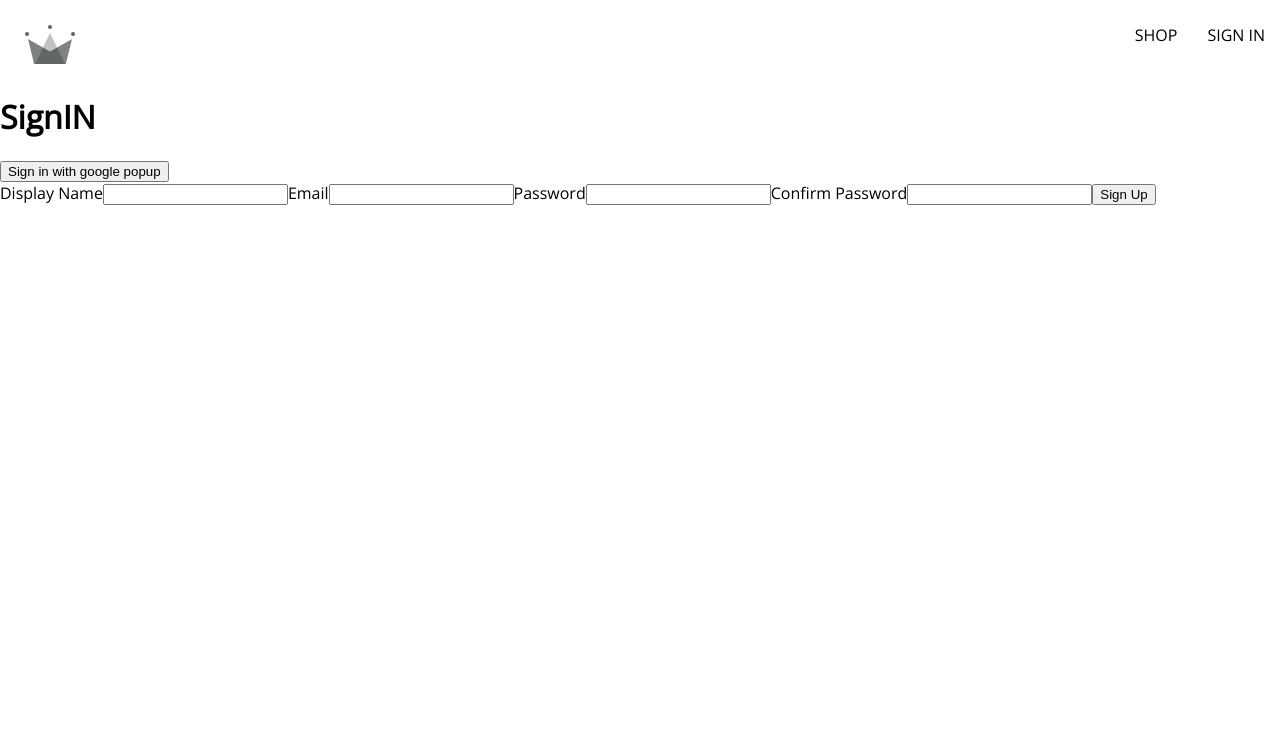
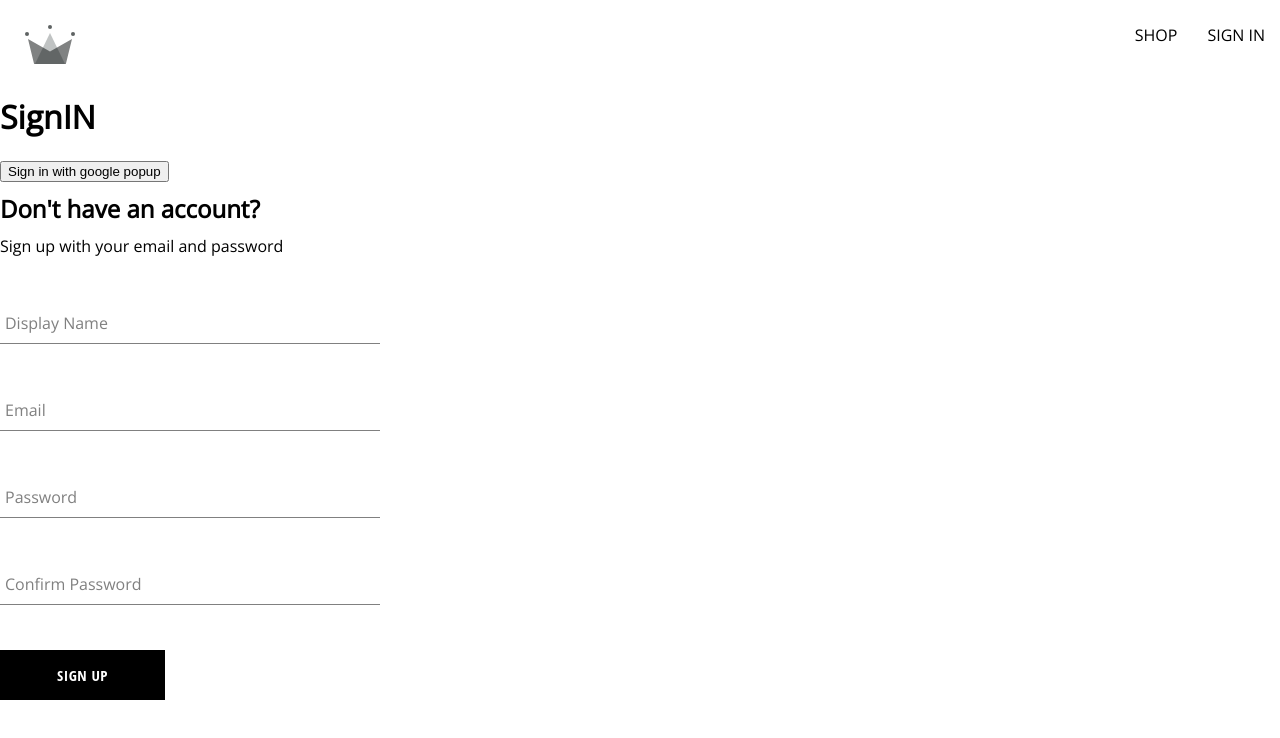
Before and after one commit to pbrearton94/crwn-clothing-2, a React (Create React App) app: page /sign-in in a window 1280 px wide. Shown: the top 738 px of the page. Built offline with nearby package versions, Linux system fonts and the light colour scheme.

Commit message:
Created sign up component, form input component, as well as the button component.

```diff
--- /dev/null
+++ b/src/components/button/button.component.jsx
@@ -0,0 +1,25 @@
+import React from "react";
+import "./button.styles.scss";
+
+const BUTTON_TYPE_CLASSES = {
+  google: "google-sign-in",
+  inverted: "inverted",
+};
+/**
+ *
+ * Default, inverted and google sign in buttons
+ *
+ * @param {children} children are the different types of buttons
+ * @returns
+ */
+const Button = ({ children, buttonType }) => {
+  return (
+    <>
+      <button className={`button-container ${BUTTON_TYPE_CLASSES}`}>
+        {children}
+      </button>
+    </>
+  );
+};
+
+export default Button;
--- /dev/null
+++ b/src/components/button/button.styles.scss
@@ -0,0 +1,46 @@
+.button-container {
+  min-width: 165px;
+  width: auto;
+  height: 50px;
+  letter-spacing: 0.5px;
+  line-height: 50px;
+  padding: 0 35px 0 35px;
+  font-size: 15px;
+  background-color: black;
+  color: white;
+  text-transform: uppercase;
+  font-family: "Open Sans Condensed";
+  font-weight: bolder;
+  border: none;
+  cursor: pointer;
+  display: flex;
+  justify-content: center;
+
+  &:hover {
+    background-color: white;
+    color: black;
+    border: 1px solid black;
+  }
+
+  &.google-sign-in {
+    background-color: #4285f4;
+    color: white;
+
+    &:hover {
+      background-color: #357ae8;
+      border: none;
+    }
+  }
+
+  &.inverted {
+    background-color: white;
+    color: black;
+    border: 1px solid black;
+
+    &:hover {
+      background-color: black;
+      color: white;
+      border: none;
+    }
+  }
+}
--- /dev/null
+++ b/src/components/form-input/form-input.component.jsx
@@ -0,0 +1,20 @@
+import "./form-input.styles.scss";
+
+const FormInput = ({ label, inputOptions }) => {
+  return (
+    <div className="group">
+      {label && (
+        <label
+          className={`${
+            inputOptions.value.length ? "shrink" : ""
+          } form-input-label`}
+        >
+          {label}
+        </label>
+      )}
+      <input className="form-input" {...inputOptions} />
+    </div>
+  );
+};
+
+export default FormInput;
--- /dev/null
+++ b/src/components/form-input/form-input.styles.scss
@@ -0,0 +1,54 @@
+$sub-color: grey;
+$main-color: black;
+
+@mixin shrinkLabel {
+  top: -14px;
+  font-size: 12px;
+  color: $main-color;
+}
+
+.group {
+  position: relative;
+  margin: 45px 0;
+
+  .form-input {
+    background: none;
+    background-color: white;
+    color: $sub-color;
+    font-size: 18px;
+    padding: 10px 10px 10px 5px;
+    display: block;
+    width: 100%;
+    border: none;
+    border-radius: 0;
+    border-bottom: 1px solid $sub-color;
+    margin: 25px 0;
+
+    &:focus {
+      outline: none;
+    }
+
+    &:focus ~ .form-input-label {
+      @include shrinkLabel();
+    }
+  }
+
+  input[type='password'] {
+    letter-spacing: 0.3em;
+  }
+
+  .form-input-label {
+    color: $sub-color;
+    font-size: 16px;
+    font-weight: normal;
+    position: absolute;
+    pointer-events: none;
+    left: 5px;
+    top: 10px;
+    transition: 300ms ease all;
+
+    &.shrink {
+      @include shrinkLabel();
+    }
+  }
+}
--- a/src/components/sign-up-form/sign-up-form.component.jsx
+++ b/src/components/sign-up-form/sign-up-form.component.jsx
@@ -1,4 +1,11 @@
 import React, { useState } from "react";
+import {
+  createAuthUserWithEmailAndPassword,
+  createUserDocumentFromAuth,
+} from "../../utils/firebase.utils";
+import FormInput from "../form-input/form-input.component";
+import "./sign-up-form.styles.scss";
+import Button from "../button/button.component";
 
 const defaultFormFields = {
   displayName: "",
@@ -10,53 +17,95 @@
 const SignUpForm = () => {
   const [formFields, setFormFields] = useState(defaultFormFields);
   const { displayName, email, password, confirmPassword } = formFields;
-  console.log(formFields);
+
+  const resetFormFields = () => {
+    setFormFields(defaultFormFields);
+  };
+
+  const handleSubmit = async (event) => {
+    event.preventDefault();
+    if (password !== confirmPassword) {
+      alert("passwords do not match");
+      return;
+    }
+    try {
+      const { user } = await createAuthUserWithEmailAndPassword(
+        email,
+        password
+      );
+      await createUserDocumentFromAuth(user, { displayName });
+      resetFormFields();
+    } catch (error) {
+      if (error.code === "auth/email-already-in-use") {
+        alert("Cannot create user, email already in use");
+      } else {
+        console.log(error.message);
+      }
+      console.log(error.message);
+    }
+  };
+
   const handleChange = (event) => {
-    const { name, value } = event;
+    const { name, value } = event.target;
 
     setFormFields({ ...formFields, [name]: value });
   };
 
   return (
     <>
-      <div>
+      <div className="sign-up-container">
+        <h2>Don't have an account?</h2>
+        <span>Sign up with your email and password</span>
         <form
           action="
         "
-          onSubmit={() => {}}
+          onSubmit={(event) => {
+            handleSubmit(event);
+          }}
         >
-          <label htmlFor="">Display Name</label>
-          <input
-            type="text"
-            onChange={handleChange}
-            name="displayName"
-            value={displayName}
+          <FormInput
+            label="Display Name"
+            inputOptions={{
+              type: "text",
+              required: true,
+              onChange: handleChange,
+              name: "displayName",
+              value: displayName,
+            }}
           />
-          <label htmlFor="">Email</label>
-          <input
-            type="email"
-            required
-            onChange={handleChange}
-            name="email"
-            value={email}
+          <FormInput
+            label="Email"
+            inputOptions={{
+              type: "email",
+              required: true,
+              onChange: handleChange,
+              name: "email",
+              value: email,
+            }}
           />
-          <label htmlFor="">Password</label>
-          <input
-            type="password"
-            required
-            onChange={handleChange}
-            name="password"
-            value={password}
+          <FormInput
+            label="Password"
+            inputOptions={{
+              type: "password",
+              required: true,
+              onChange: handleChange,
+              name: "password",
+              value: password,
+            }}
           />
-          <label htmlFor="">Confirm Password</label>
-          <input
-            type="password"
-            required
-            onChange={handleChange}
-            name="confirmPassword"
-            value={confirmPassword}
+          <FormInput
+            label="Confirm Password"
+            inputOptions={{
+              type: "password",
+              required: true,
+              onChange: handleChange,
+              name: "confirmPassword",
+              value: confirmPassword,
+            }}
           />
-          <button type="submit">Sign Up</button>
+          <Button buttonType="default" type="submit">
+            Sign Up
+          </Button>
         </form>
       </div>
     </>
--- /dev/null
+++ b/src/components/sign-up-form/sign-up-form.styles.scss
@@ -0,0 +1,9 @@
+.sign-up-container {
+  display: flex;
+  flex-direction: column;
+  width: 380px;
+
+  h2 {
+    margin: 10px 0;
+  }
+}
--- a/src/utils/firebase.utils.js
+++ b/src/utils/firebase.utils.js
@@ -3,6 +3,7 @@
 import { initializeApp } from "firebase/app";
 import {
   GoogleAuthProvider,
+  createUserWithEmailAndPassword,
   getAuth,
   signInWithPopup,
   signInWithRedirect,
@@ -38,7 +39,13 @@
 export const signInWithGoogleRedirect = () =>
   signInWithRedirect(auth, provider);
 export const db = getFirestore();
-export const createUserDocumentFromAuth = async (userAuth) => {
+export const createUserDocumentFromAuth = async (
+  userAuth,
+  additionalInformation = {}
+) => {
+  if (!userAuth) {
+    return;
+  }
   const userDocRef = doc(db, "users", userAuth.uid);
   const userSnapshot = await getDoc(userDocRef);
 
@@ -51,11 +58,19 @@
         displayName,
         email,
         createdAt,
+        ...additionalInformation,
       });
-    } catch (exception) {
-      console.log("there was an error creating the user: " + exception.message);
+    } catch (error) {
+      console.log("there was an error creating the user: " + error.message);
     }
   }
 
   return userDocRef;
 };
+
+export const createAuthUserWithEmailAndPassword = async (email, password) => {
+  if (!email || !password) {
+    return;
+  }
+  return await createUserWithEmailAndPassword(auth, email, password);
+};
```
